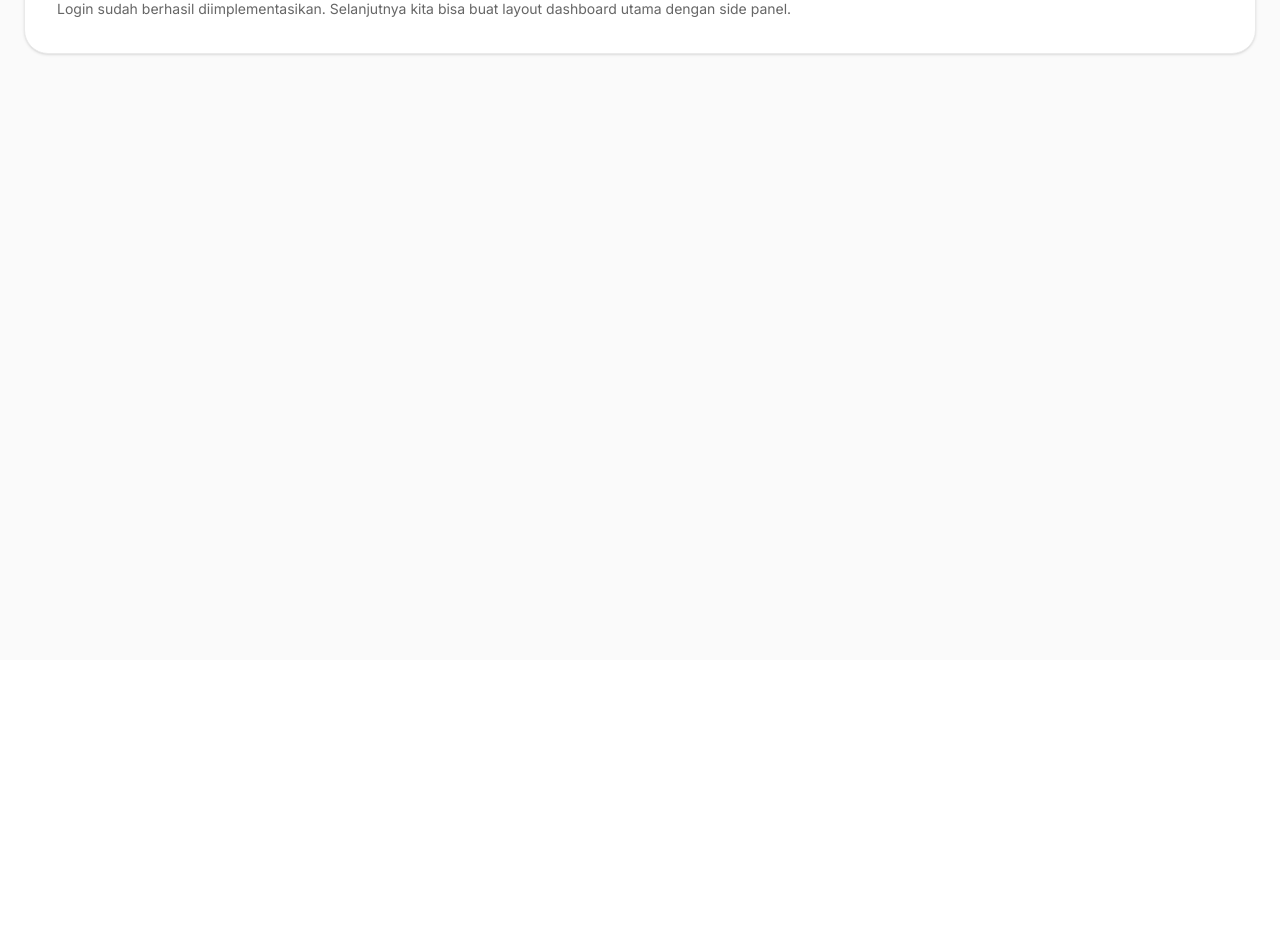
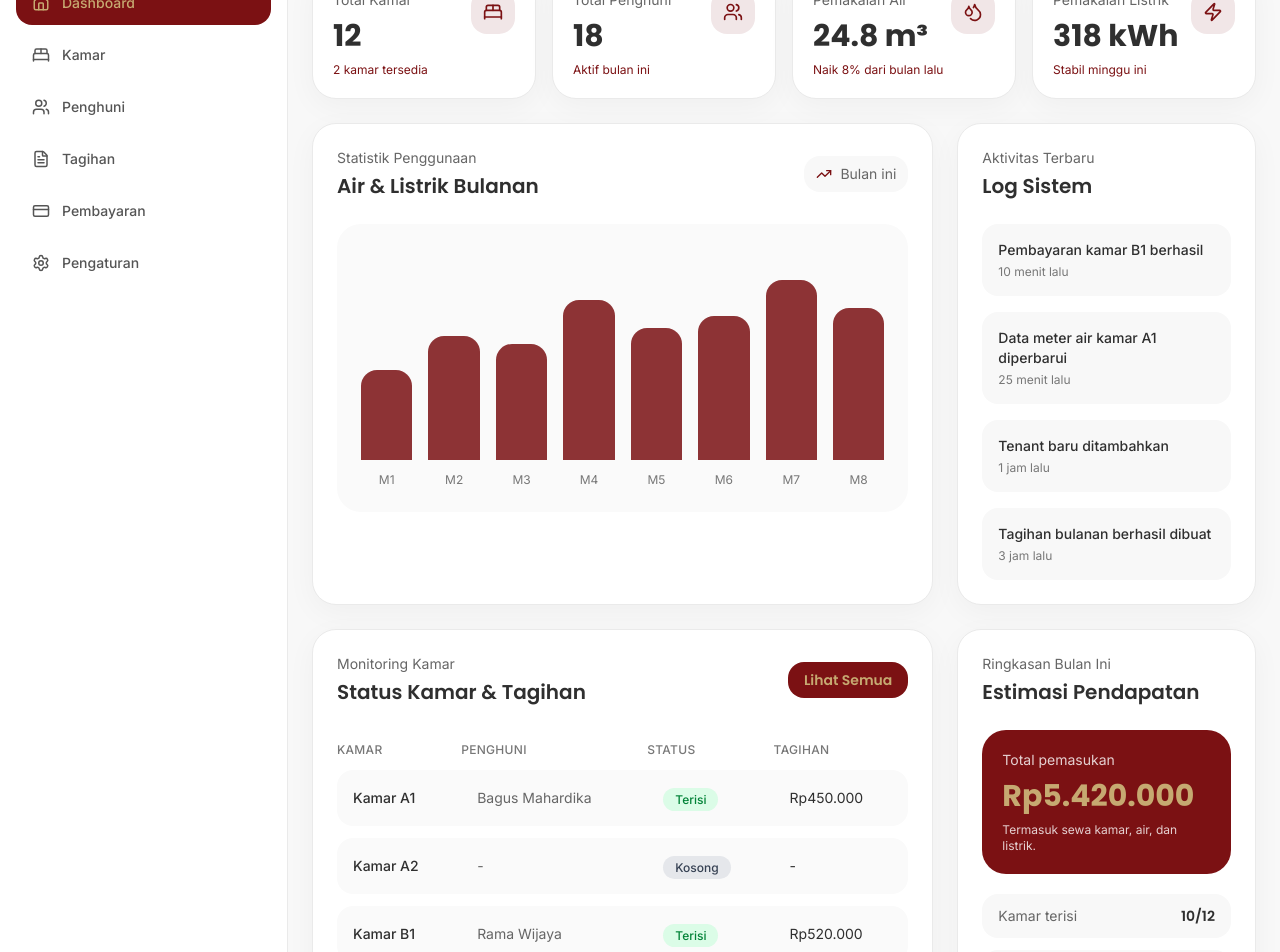
Before and after one commit to zeppyx13/Coasther-Dashboard, a Next.js app: page /dashboard in a window 1280 px wide. Shown: the part 140-1092 px from the top of the page. Before the commit the page ends 800 px from the top, so only its background shows below. Built offline with nearby package versions, Linux system fonts and the light colour scheme.

Commit message:
sumary,activity,stat

```diff
--- a/src/app/dashboard/page.tsx
+++ b/src/app/dashboard/page.tsx
@@ -1,18 +1,36 @@
+import DashboardShell from "@/components/dashboard/dashboard-shell";
+import StatCard from "@/components/dashboard/stat-card";
+import ChartPlaceholder from "@/components/dashboard/chart-placeholder";
+import ActivityList from "@/components/dashboard/activity-list";
+import RoomsTable from "@/components/dashboard/rooms-table";
+import SummaryCard from "@/components/dashboard/summary-card";
+import {
+    activities,
+    monthlyUsage,
+    rooms,
+    sidebarMenus,
+    stats,
+    summaryItems,
+} from "@/lib/dashboard-data";
+
 export default function AdminDashboardPage() {
     return (
-        <main className="min-h-screen bg-[#FAFAFA] p-6">
-            <div className="rounded-3xl border border-[#EAEAEA] bg-white p-8 shadow-sm">
-                <p className="font-inter text-sm uppercase tracking-[0.18em] text-[#7B1113]">
-                    Admin Dashboard
-                </p>
-                <h1 className="mt-3 font-poppins text-3xl font-bold text-[#2F2F2F]">
-                    Selamat datang di Coasther Admin
-                </h1>
-                <p className="mt-3 font-inter text-sm leading-6 text-[#666]">
-                    Login sudah berhasil diimplementasikan. Selanjutnya kita bisa buat
-                    layout dashboard utama dengan side panel.
-                </p>
-            </div>
-        </main>
+        <DashboardShell menus={sidebarMenus}>
+            <section className="grid gap-4 sm:grid-cols-2 xl:grid-cols-4">
+                {stats.map((item) => (
+                    <StatCard key={item.title} item={item} />
+                ))}
+            </section>
+
+            <section className="grid gap-6 xl:grid-cols-3">
+                <ChartPlaceholder values={monthlyUsage} />
+                <ActivityList items={activities} />
+            </section>
+
+            <section className="grid gap-6 xl:grid-cols-3">
+                <RoomsTable rooms={rooms} />
+                <SummaryCard totalIncome="Rp5.420.000" items={summaryItems} />
+            </section>
+        </DashboardShell>
     );
 }
--- a/src/components/dashboard/activity-list.tsx
+++ b/src/components/dashboard/activity-list.tsx
@@ -0,0 +1,28 @@
+import SectionCard from "./section-card";
+import type { ActivityItem } from "@/types/dashboard";
+
+type ActivityListProps = {
+    items: ActivityItem[];
+};
+
+export default function ActivityList({ items }: ActivityListProps) {
+    return (
+        <SectionCard>
+            <p className="font-inter text-sm text-[#666]">Aktivitas Terbaru</p>
+            <h3 className="mt-1 font-poppins text-xl font-semibold text-[#2F2F2F]">
+                Log Sistem
+            </h3>
+
+            <div className="mt-6 space-y-4">
+                {items.map((item) => (
+                    <div key={`${item.title}-${item.time}`} className="rounded-2xl bg-[#F8F8F8] p-4">
+                        <p className="font-inter text-sm font-medium text-[#2F2F2F]">
+                            {item.title}
+                        </p>
+                        <p className="mt-1 font-inter text-xs text-[#777]">{item.time}</p>
+                    </div>
+                ))}
+            </div>
+        </SectionCard>
+    );
+}
--- a/src/components/dashboard/chart-placeholder.tsx
+++ b/src/components/dashboard/chart-placeholder.tsx
@@ -0,0 +1,40 @@
+import { TrendingUp } from "lucide-react";
+import SectionCard from "./section-card";
+
+type ChartPlaceholderProps = {
+    values: number[];
+};
+
+export default function ChartPlaceholder({
+    values,
+}: ChartPlaceholderProps) {
+    return (
+        <SectionCard className="xl:col-span-2">
+            <div className="flex items-center justify-between">
+                <div>
+                    <p className="font-inter text-sm text-[#666]">Statistik Penggunaan</p>
+                    <h3 className="mt-1 font-poppins text-xl font-semibold text-[#2F2F2F]">
+                        Air & Listrik Bulanan
+                    </h3>
+                </div>
+
+                <div className="flex items-center gap-2 rounded-2xl bg-[#F8F8F8] px-3 py-2">
+                    <TrendingUp size={16} className="text-[#7B1113]" />
+                    <span className="font-inter text-sm text-[#666]">Bulan ini</span>
+                </div>
+            </div>
+
+            <div className="mt-6 flex h-72 items-end gap-4 rounded-3xl bg-[#FAFAFA] p-6">
+                {values.map((h, i) => (
+                    <div key={i} className="flex flex-1 flex-col items-center gap-3">
+                        <div
+                            className="w-full rounded-t-2xl bg-[#7B1113]/85"
+                            style={{ height: `${h * 2}px` }}
+                        />
+                        <span className="font-inter text-xs text-[#777]">M{i + 1}</span>
+                    </div>
+                ))}
+            </div>
+        </SectionCard>
+    );
+}
--- a/src/components/dashboard/dashboard-shell.tsx
+++ b/src/components/dashboard/dashboard-shell.tsx
@@ -0,0 +1,27 @@
+import type { ReactNode } from "react";
+import DashboardSidebar from "./dashboard-sidebar";
+import DashboardTopbar from "./dashboard-topbar";
+import type { SidebarMenuItem } from "@/types/dashboard";
+
+type DashboardShellProps = {
+    menus: SidebarMenuItem[];
+    children: ReactNode;
+};
+
+export default function DashboardShell({
+    menus,
+    children,
+}: DashboardShellProps) {
+    return (
+        <main className="min-h-screen bg-[#F8F8F8] text-[#2F2F2F]">
+            <div className="flex min-h-screen">
+                <DashboardSidebar menus={menus} />
+
+                <section className="flex-1">
+                    <DashboardTopbar />
+                    <div className="space-y-6 p-6">{children}</div>
+                </section>
+            </div>
+        </main>
+    );
+}
--- a/src/components/dashboard/rooms-table.tsx
+++ b/src/components/dashboard/rooms-table.tsx
@@ -0,0 +1,71 @@
+import SectionCard from "./section-card";
+import type { RoomItem } from "@/types/dashboard";
+
+type RoomsTableProps = {
+    rooms: RoomItem[];
+};
+
+export default function RoomsTable({ rooms }: RoomsTableProps) {
+    return (
+        <SectionCard className="xl:col-span-2">
+            <div className="flex items-center justify-between">
+                <div>
+                    <p className="font-inter text-sm text-[#666]">Monitoring Kamar</p>
+                    <h3 className="mt-1 font-poppins text-xl font-semibold text-[#2F2F2F]">
+                        Status Kamar & Tagihan
+                    </h3>
+                </div>
+
+                <button className="rounded-2xl bg-[#7B1113] px-4 py-2 font-poppins text-sm font-semibold text-[#C6A971] transition hover:opacity-90">
+                    Lihat Semua
+                </button>
+            </div>
+
+            <div className="mt-6 overflow-x-auto">
+                <table className="min-w-full border-separate border-spacing-y-3">
+                    <thead>
+                        <tr>
+                            <th className="text-left font-inter text-xs font-medium uppercase tracking-wide text-[#777]">
+                                Kamar
+                            </th>
+                            <th className="text-left font-inter text-xs font-medium uppercase tracking-wide text-[#777]">
+                                Penghuni
+                            </th>
+                            <th className="text-left font-inter text-xs font-medium uppercase tracking-wide text-[#777]">
+                                Status
+                            </th>
+                            <th className="text-left font-inter text-xs font-medium uppercase tracking-wide text-[#777]">
+                                Tagihan
+                            </th>
+                        </tr>
+                    </thead>
+                    <tbody>
+                        {rooms.map((room) => (
+                            <tr key={room.name} className="rounded-2xl bg-[#FAFAFA]">
+                                <td className="rounded-l-2xl px-4 py-4 font-inter text-sm font-medium text-[#2F2F2F]">
+                                    {room.name}
+                                </td>
+                                <td className="px-4 py-4 font-inter text-sm text-[#666]">
+                                    {room.tenant}
+                                </td>
+                                <td className="px-4 py-4">
+                                    <span
+                                        className={`rounded-full px-3 py-1 font-inter text-xs font-medium ${room.status === "Terisi"
+                                                ? "bg-green-100 text-green-700"
+                                                : "bg-gray-200 text-gray-700"
+                                            }`}
+                                    >
+                                        {room.status}
+                                    </span>
+                                </td>
+                                <td className="rounded-r-2xl px-4 py-4 font-inter text-sm text-[#2F2F2F]">
+                                    {room.bill}
+                                </td>
+                            </tr>
+                        ))}
+                    </tbody>
+                </table>
+            </div>
+        </SectionCard>
+    );
+}
--- a/src/components/dashboard/stat-card.tsx
+++ b/src/components/dashboard/stat-card.tsx
@@ -0,0 +1,27 @@
+import type { StatItem } from "@/types/dashboard";
+
+type StatCardProps = {
+    item: StatItem;
+};
+
+export default function StatCard({ item }: StatCardProps) {
+    const Icon = item.icon;
+
+    return (
+        <div className="rounded-3xl border border-[#EAEAEA] bg-white p-5 shadow-[0_8px_30px_rgba(0,0,0,0.04)]">
+            <div className="flex items-start justify-between">
+                <div>
+                    <p className="font-inter text-sm text-[#666]">{item.title}</p>
+                    <h3 className="mt-2 font-poppins text-3xl font-bold text-[#2F2F2F]">
+                        {item.value}
+                    </h3>
+                    <p className="mt-2 font-inter text-xs text-[#7B1113]">{item.desc}</p>
+                </div>
+
+                <div className="rounded-2xl bg-[#7B1113]/10 p-3">
+                    <Icon size={20} className="text-[#7B1113]" />
+                </div>
+            </div>
+        </div>
+    );
+}
--- a/src/components/dashboard/summary-card.tsx
+++ b/src/components/dashboard/summary-card.tsx
@@ -0,0 +1,41 @@
+import SectionCard from "./section-card";
+import SummaryItem from "./summary-item";
+
+type SummaryCardProps = {
+    totalIncome: string;
+    items: { label: string; value: string }[];
+};
+
+export default function SummaryCard({
+    totalIncome,
+    items,
+}: SummaryCardProps) {
+    return (
+        <SectionCard>
+            <p className="font-inter text-sm text-[#666]">Ringkasan Bulan Ini</p>
+            <h3 className="mt-1 font-poppins text-xl font-semibold text-[#2F2F2F]">
+                Estimasi Pendapatan
+            </h3>
+
+            <div className="mt-6 rounded-3xl bg-[#7B1113] p-5 text-white">
+                <p className="font-inter text-sm text-white/80">Total pemasukan</p>
+                <h4 className="mt-2 font-poppins text-3xl font-bold text-[#C6A971]">
+                    {totalIncome}
+                </h4>
+                <p className="mt-2 font-inter text-xs text-white/80">
+                    Termasuk sewa kamar, air, dan listrik.
+                </p>
+            </div>
+
+            <div className="mt-5 space-y-3">
+                {items.map((item) => (
+                    <SummaryItem
+                        key={item.label}
+                        label={item.label}
+                        value={item.value}
+                    />
+                ))}
+            </div>
+        </SectionCard>
+    );
+}
--- a/src/components/dashboard/summary-item.tsx
+++ b/src/components/dashboard/summary-item.tsx
@@ -0,0 +1,18 @@
+type SummaryItemProps = {
+    label: string;
+    value: string;
+};
+
+export default function SummaryItem({
+    label,
+    value,
+}: SummaryItemProps) {
+    return (
+        <div className="flex items-center justify-between rounded-2xl bg-[#F8F8F8] px-4 py-3">
+            <span className="font-inter text-sm text-[#666]">{label}</span>
+            <span className="font-poppins text-sm font-semibold text-[#2F2F2F]">
+                {value}
+            </span>
+        </div>
+    );
+}
```
Also changed, not shown: 1 other file (tests, documents, lock files or other folders).
